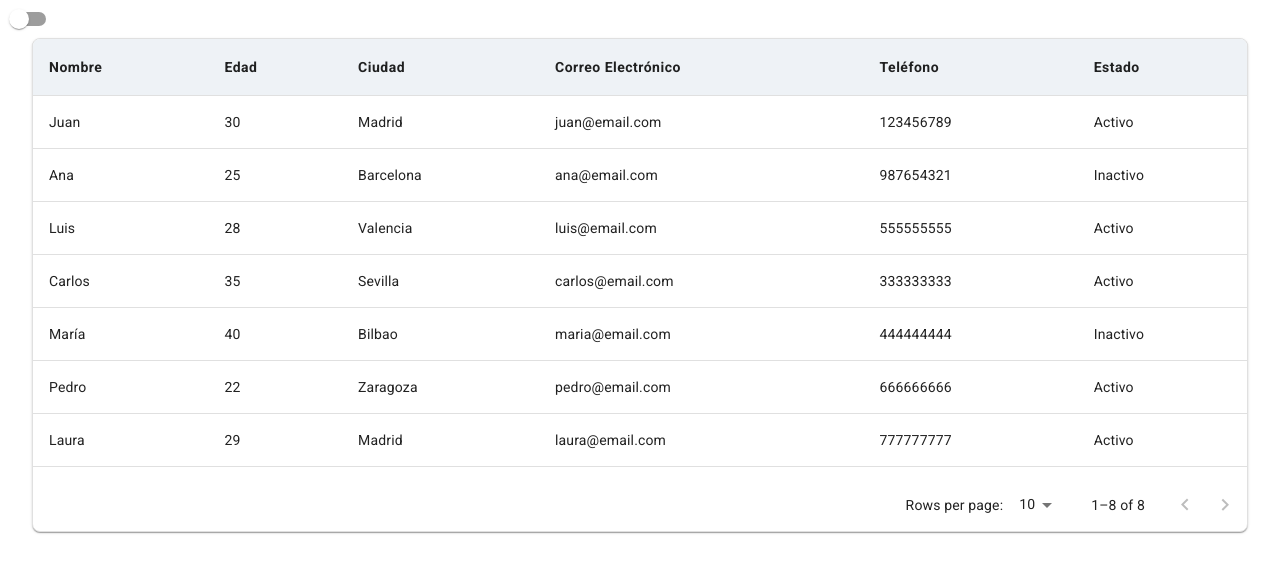
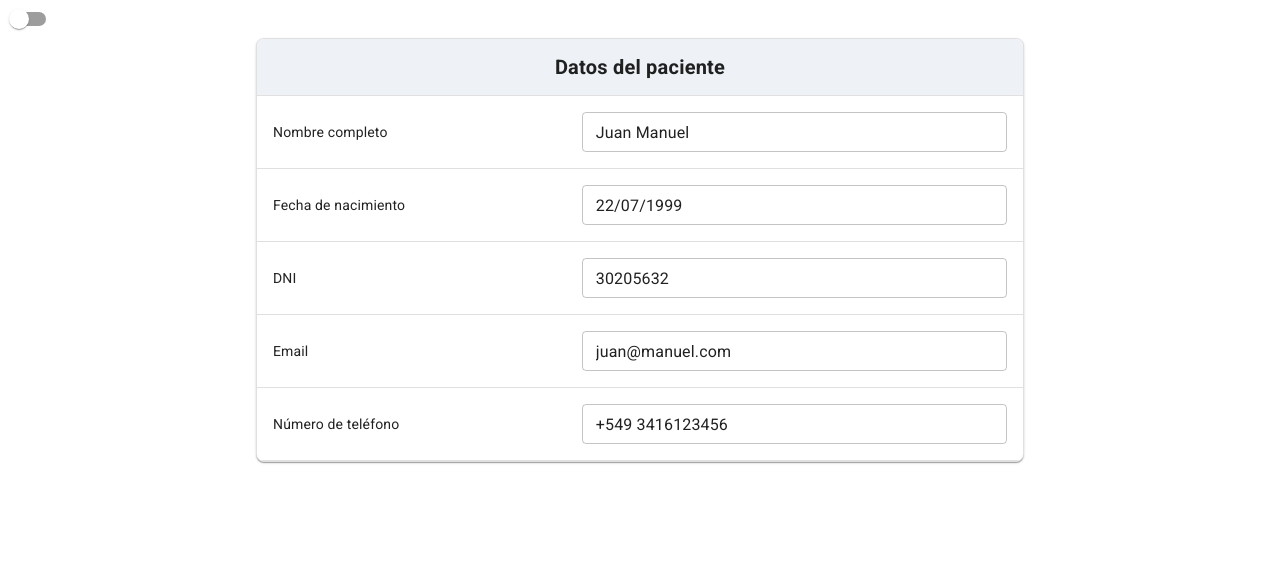
Before and after one commit to JoaquinGuerrero25/ManagementAppointmentFront, a React (Vite) app: page / in a window 1280 px wide. Shown: the top 572 px of the page. Built offline with nearby package versions, Linux system fonts and the light colour scheme.

Commit message:
componente UserProfile (Rev 1)

```diff
--- /dev/null
+++ b/src/components/Tables/UserProfile.jsx
@@ -0,0 +1,103 @@
+import PropTypes from 'prop-types';
+import {
+  Paper,
+  Table,
+  TableBody,
+  TableCell,
+  TableContainer,
+  TableHead,
+  TablePagination,
+  TableRow,
+  useTheme,
+  TextField
+} from "@mui/material";
+import { useState } from "react";
+
+export const UserProfile = ({ columns, rows, onChange }) => {
+  const theme = useTheme();
+  const isDark = theme.palette.mode === 'dark';
+
+  const [page, setPage] = useState(0);
+  const [rowsPerPage, setRowsPerPage] = useState(10);
+
+  const handleChangePage = (event, newPage) => setPage(newPage);
+  const handleChangeRowsPerPage = (event) => {
+    setRowsPerPage(parseInt(event.target.value, 10));
+    setPage(0);
+  };
+
+  return (
+    <div
+      style={{
+        display: 'flex',
+        justifyContent: 'center',
+        alignItems: 'center',
+        //height: '100vh',
+      }}
+    >
+      <Paper
+        sx={{
+          width: '60%',
+          overflow: 'hidden',
+          border: isDark ? '1px solid var(--grey-900)' : '1px solid var(--grey-300)',
+          borderRadius: '8px',
+        }}
+
+      >
+
+        <TableContainer sx={{ maxHeight: 440 }}>
+          <Table stickyHeader>
+            <TableHead>
+                <TableRow>
+                    <TableCell
+                    colSpan={columns.length}
+                    align="center"
+                    sx={{
+                        fontWeight: 'bold',
+                        fontSize: '1.25rem',
+                        backgroundColor: !isDark ? 'var(--grey-100)' : undefined,
+                        borderBottom: isDark ? '1px solid var(--grey-800)' : '1px solid var(--grey-300)'
+                    }}
+                    >
+                    Datos del paciente
+                    </TableCell>
+                </TableRow>
+            </TableHead>
+            <TableBody>
+              {rows.slice(page * rowsPerPage, page * rowsPerPage + rowsPerPage).map((row, rowIndex) => (
+                <TableRow hover key={rowIndex}>
+                  {columns.map((col) => (
+                    <TableCell key={col.key}>
+                      {col.key === 'value' && onChange ? (
+                        <TextField
+                          fullWidth
+
+                          size="small"
+                          variant="outlined"
+                          value={row[col.key]}
+                          onChange={(e) => onChange(rowIndex, col.key, e.target.value)}
+                          aria-label={`Edit ${col.label} for row ${rowIndex}`}
+                        />
+                      ) : (
+                        row[col.key]
+                      )}
+                    </TableCell>
+                  ))}
+                </TableRow>
+              ))}
+            </TableBody>
+          </Table>
+        </TableContainer>
+      </Paper>
+    </div>
+  );
+};
+
+UserProfile.propTypes = {
+  columns: PropTypes.arrayOf(PropTypes.shape({
+    label: PropTypes.string.isRequired,
+    key: PropTypes.string.isRequired,
+  })).isRequired,
+  rows: PropTypes.arrayOf(PropTypes.object).isRequired,
+  onChange: PropTypes.func,
+};
--- a/src/pages/Home.jsx
+++ b/src/pages/Home.jsx
@@ -1,7 +1,9 @@
 import { GenericTable } from "../components/Tables/GenericTable";
+import { UserProfile } from "../components/Tables/UserProfile";
+import { useState } from "react";
 
 export const Home = () => {
-    const columns = [
+    /*const columns = [
         { key: 'name', label: 'Nombre' },
         { key: 'age', label: 'Edad' },
         { key: 'city', label: 'Ciudad' },
@@ -21,10 +23,60 @@ export const Home = () => {
         { name: 'Marta', age: 34, city: 'Valencia', email: 'marta@email.com', phone: '888888888', status: 'Inactivo' },
     ];
 
+    //(nombre, apellido, fecha de nacimiento, documento, email, teléfono).
+    const personColumns = [
+        { key: 'name', label: 'Nombre' },
+        { key: 'age', label: 'Edad' },
+        { key: 'city', label: 'Ciudad' },
+        { key: 'email', label: 'Correo Electrónico' },
+        { key: 'phone', label: 'Teléfono' },
+        { key: 'status', label: 'Estado' },
+    ];
+*/
 
-    return (
-        <div className="flex items-center justify-center">
-            <GenericTable columns={columns} rows={rows} />
-        </div>
-    );
+    const personColumns = [
+        { key: 'name', label: 'Nombre completo' },
+        { key: 'bornDate', label: 'Fecha de nacimiento' },
+        { key: 'idCard', label: 'DNI' },
+        { key: 'email', label: 'Email' },
+        { key: 'phoneNumber', label: 'Número de teléfono' },
+      ];
+
+
+    const [persona, setPersona] = useState({
+        name: "Juan Manuel",
+        bornDate : '22/07/1999',
+        idCard: 30205632,
+        email: "juan@manuel.com",
+        phoneNumber: "+549 3416123456",
+      });
+
+
+      const rows = personColumns.map((col) => ({
+        field: col.label,
+        key: col.key, // para editarlo después
+        value: persona[col.key] ?? '', // muestra vacío si falta
+      }));
+
+
+      const handleEdit = (fieldKey, newValue) => {
+        setPersona((prev) => ({
+          ...prev,
+          [fieldKey]: newValue
+        }));
+      };
+
+      const columns = [
+        { label: "Campo", key: "field" },
+        { label: "Valor", key: "value" },
+      ];
+
+
+  return (
+    <UserProfile
+    columns={columns}
+    rows={rows}
+    onChange={(rowIndex, _, value) => handleEdit(rows[rowIndex].key, value)}
+    />
+  );
 };
```
